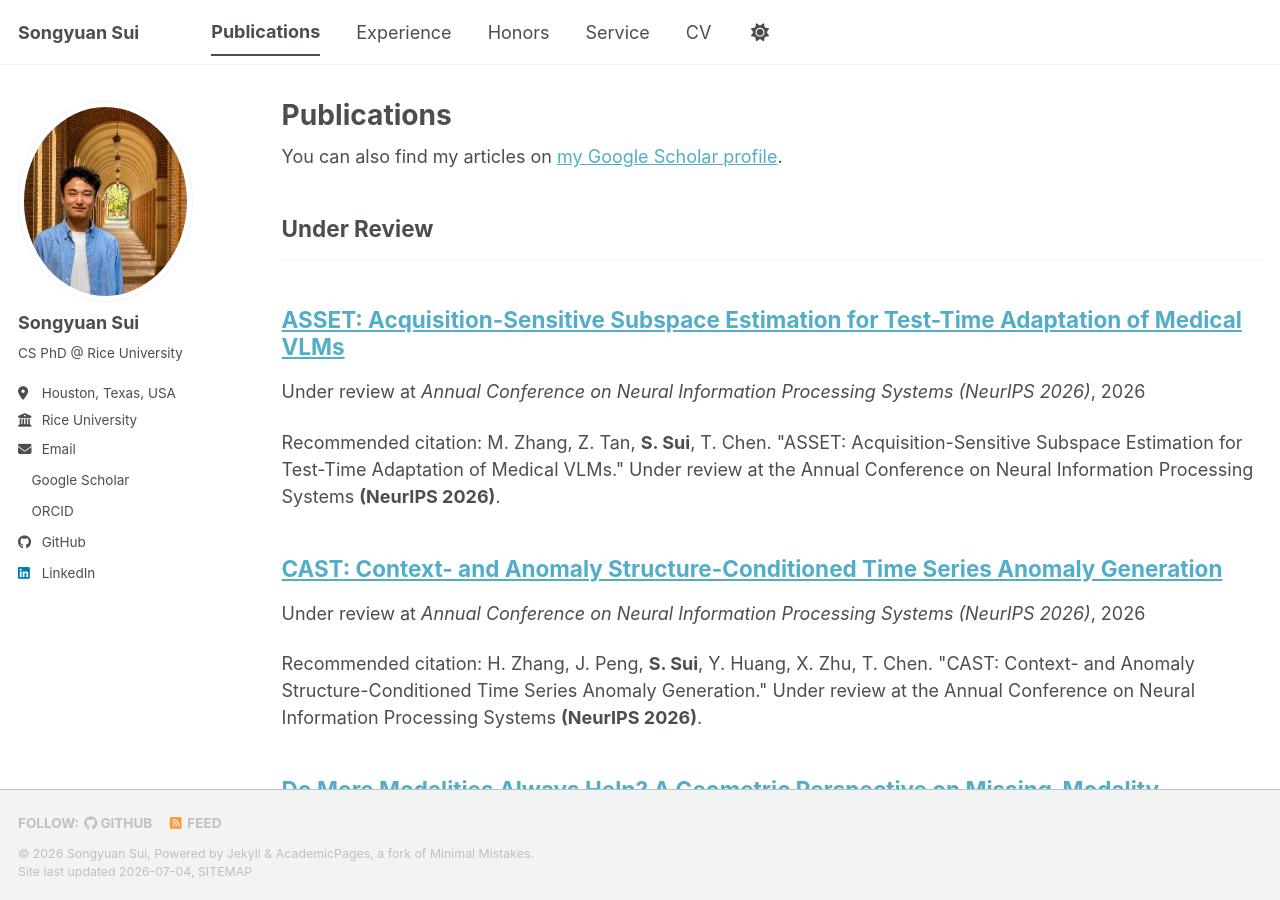
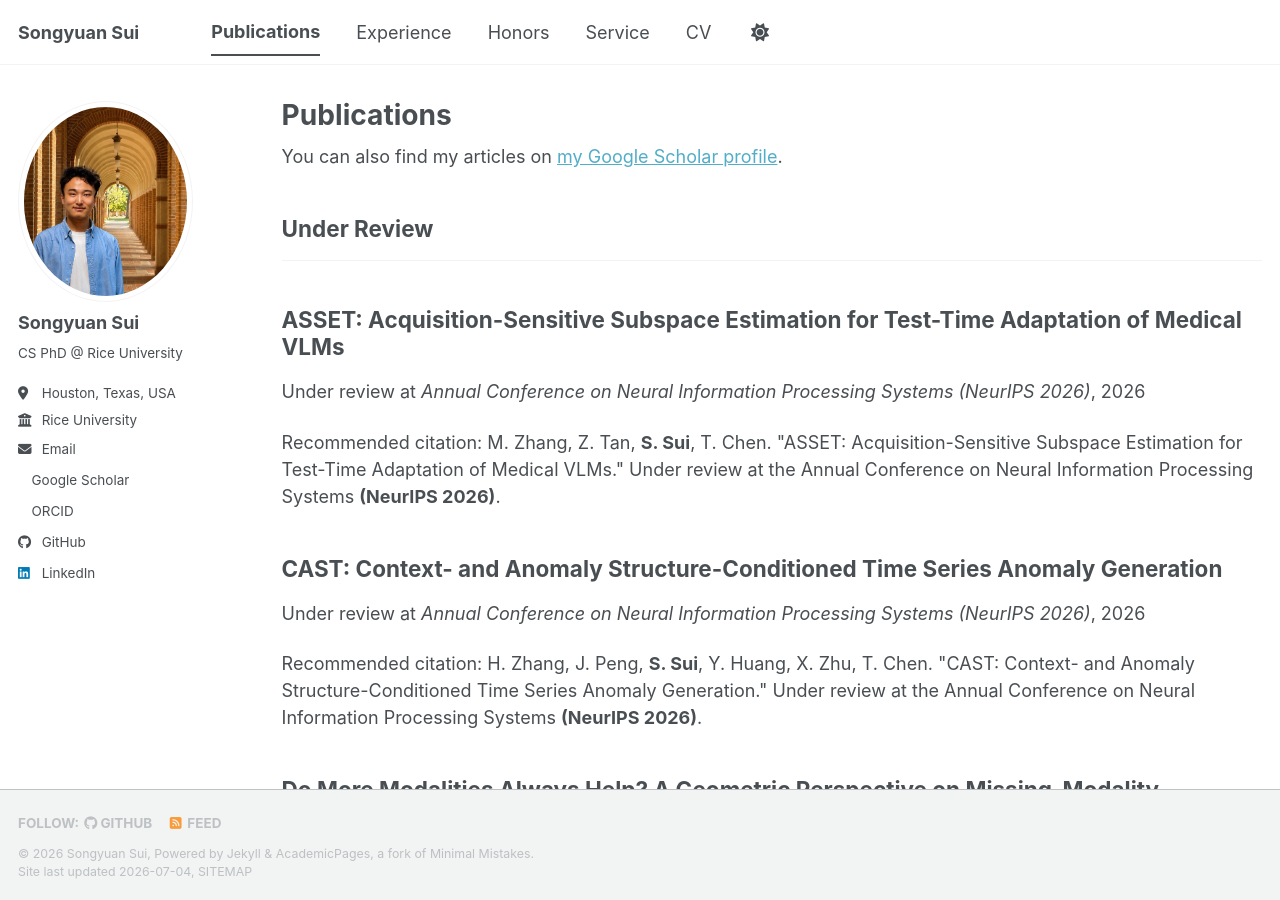
Before and after one commit to SongyuanSui/SongyuanSui.github.io, a Jekyll site: the page built from _pages/publications.html, in a window 1280 px wide and 900 px high. Built offline with Jekyll 4.4.1, drawn with Linux system fonts in a browser that asks for light colours; a style sheet for code colours, icons or effects is not loaded.

Commit message:
adjsut publications

```diff
--- a/_config.yml
+++ b/_config.yml
@@ -225,7 +225,7 @@ collections:
     output: true
     permalink: /:collection/:path/
   publications:
-    output: true
+    output: false
     permalink: /:collection/:path/
   portfolio:
     output: true
--- a/_includes/archive-single.html
+++ b/_includes/archive-single.html
@@ -27,7 +27,9 @@
     {% endif %}
 
     <h2 class="archive__item-title" itemprop="headline">
-      {% if post.link %}
+      {% if post.collection == 'publications' %}
+        {{ title }}
+      {% elsif post.link %}
         <a href="{{ post.link }}">{{ title }}</a> <a href="{{ base_path }}{{ post.url }}" rel="permalink"><i class="fa fa-link" aria-hidden="true" title="permalink"></i><span class="sr-only">Permalink</span></a>
       {% else %}
         <a href="{{ base_path }}{{ post.url }}" rel="permalink">{{ title }}</a>
```
